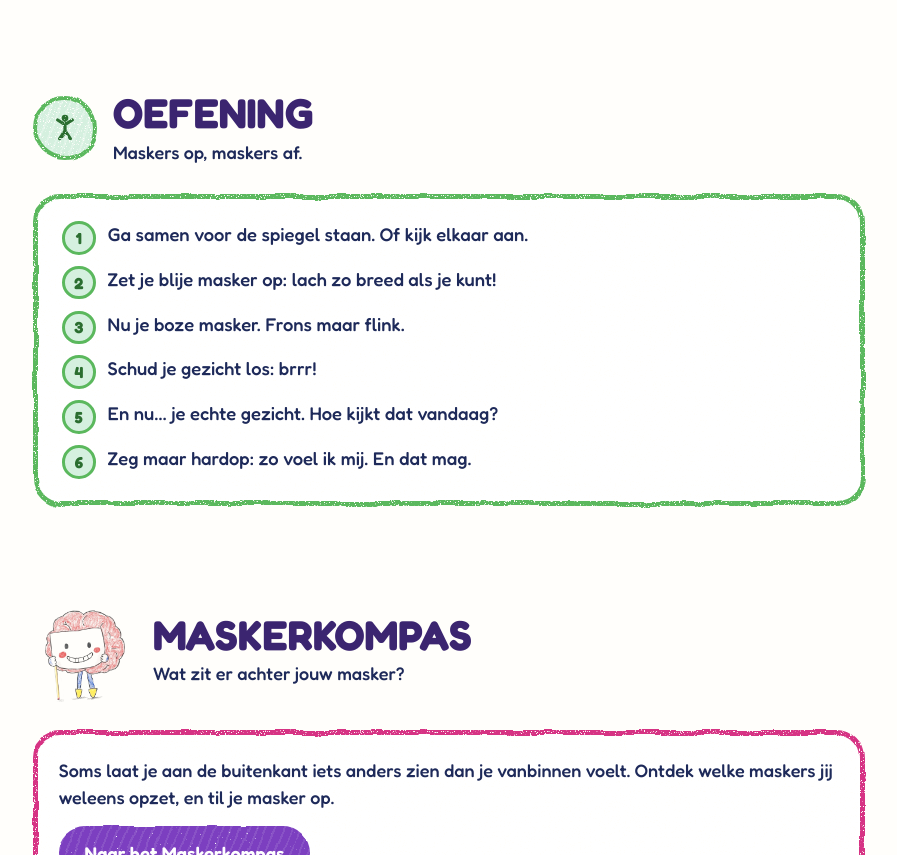
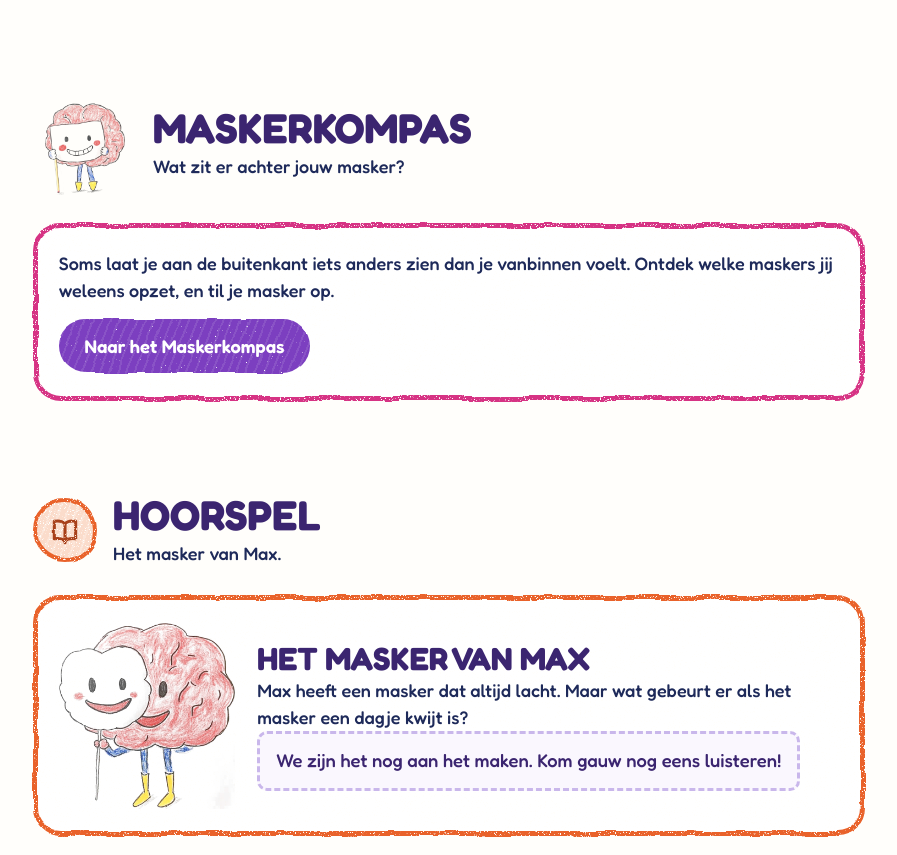
Before and after one commit to GidoLiedjes/lentekriebels, a plain HTML site: page index.html in a window 1280 px wide. Shown: the part 1645-2500 px from the top of the page, without its empty margins (83-980 px from the left). Drawn offline with Linux system fonts and the light colour scheme.

Commit message:
Themapagina: oefening eraf (het Maskerkompas komt ervoor in de plaats) (#4)
Claude-Session: https://claude.ai/code/session_01NMoi1Wg7AvsgKZooEBks4F

Co-authored-by: Claude <noreply@anthropic.com>

```diff
--- a/index.html
+++ b/index.html
@@ -4,7 +4,7 @@
 <meta charset="utf-8">
 <meta name="viewport" content="width=device-width, initial-scale=1, viewport-fit=cover">
 <title>Bijzondere Breintjes – liedjes en oefeningen over gevoelens voor kinderen (3-8 jaar)</title>
-<meta name="description" content="Thema van de maand: Achter je masker. Wie ben jij echt? Met een liedje, een weetje en een oefening voor kinderen van 3 tot 8 jaar.">
+<meta name="description" content="Thema van de maand: Achter je masker. Wie ben jij echt? Met een liedje, een weetje en het Maskerkompas voor kinderen van 3 tot 8 jaar.">
 <link rel="canonical" href="https://www.bijzonderebreintjes.nl/">
 <meta property="og:type" content="website">
 <meta property="og:site_name" content="Bijzondere Breintjes">
@@ -178,26 +178,6 @@
     </div>
   </section>
 
-  <!-- ===== Oefening ===== -->
-  <section class="pagina is-groen" id="oefening">
-    <div class="binnen">
-      <div class="blok-kop">
-        <span class="rondje"><svg aria-hidden="true"><use href="#i-sprong"/></svg></span>
-        <div><h2 id="oefening-kop">Oefening</h2><p>Maskers op, maskers af.</p></div>
-      </div>
-      <div class="stappen-kaart themavak">
-        <ol>
-          <li>Ga samen voor de spiegel staan. Of kijk elkaar aan.</li>
-          <li>Zet je blije masker op: lach zo breed als je kunt!</li>
-          <li>Nu je boze masker. Frons maar flink.</li>
-          <li>Schud je gezicht los: brrr!</li>
-          <li>En nu&hellip; je echte gezicht. Hoe kijkt dat vandaag?</li>
-          <li>Zeg maar hardop: zo voel ik mij. En dat mag.</li>
-        </ol>
-      </div>
-    </div>
-  </section>
-
   <!-- ===== Maskerkompas ===== -->
   <section class="pagina is-roze" id="maskerkompas">
     <div class="binnen">
```
